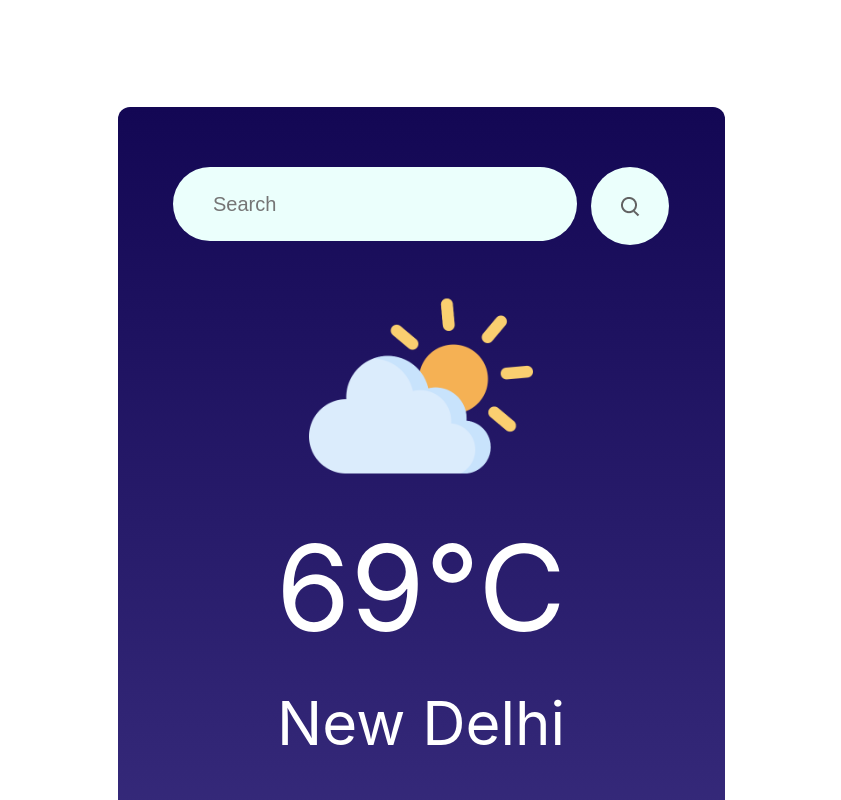
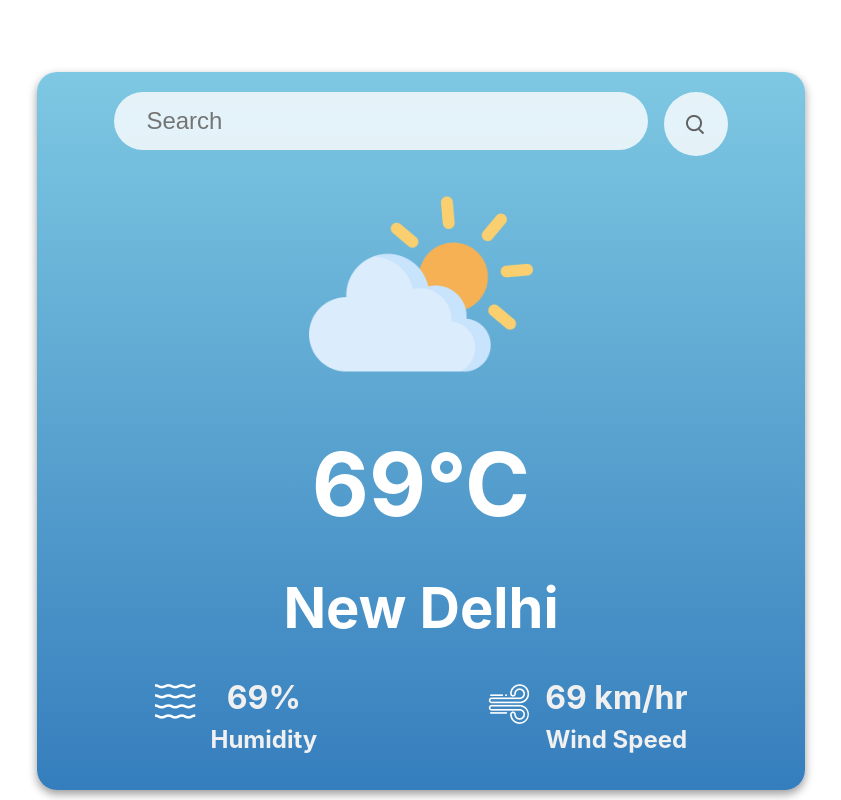
Before and after one commit to VedantNagar/Weather-App, a React (Vite) app in the folder weather-app/: page / in a window 1280 px wide. Shown: the top 800 px of the page, without its empty margins (219-1060 px from the left). Built offline with nearby package versions, Linux system fonts and the light colour scheme.

Commit message:
updated CSS

```diff
--- a/weather-app/src/Components/Weather-App/Weather.css
+++ b/weather-app/src/Components/Weather-App/Weather.css
@@ -1,4 +1,4 @@
-.container {
+/* .container {
   width: 607px;
   height: 829px;
   margin: auto;
@@ -77,3 +77,94 @@
   font-size: 20px;
   font-weight: 400;
 }
+ */
+.container {
+  width: 60vw;
+  height: auto;
+  margin: auto;
+  margin-top: 5vh;
+  border-radius: 20px;
+  background-image: linear-gradient(180deg, #7ec8e3 0%, #357ebd 100%);
+  box-shadow: 0px 4px 10px rgba(0, 0, 0, 0.4);
+}
+
+.top-bar {
+  display: flex;
+  justify-content: center;
+  gap: 1rem;
+  padding-top: 2.5vh;
+}
+
+.top-bar input {
+  width: 65%;
+  height: 3.5rem;
+  background: rgba(255, 255, 255, 0.8);
+  border: none;
+  outline: none;
+  border-radius: 2rem;
+  padding-left: 2rem;
+  color: #f0f0f0; /* Slightly off-white */
+  font-size: 1.5rem;
+}
+
+.search-icon {
+  width: 4rem;
+  height: 4rem;
+  background: rgba(255, 255, 255, 0.8);
+  border-radius: 50%;
+  display: flex;
+  justify-content: center;
+  align-items: center;
+  cursor: pointer;
+}
+
+.weather-image {
+  margin-top: 2vh; /* Decreased margin-top */
+  text-align: center;
+  padding-bottom: 2vh; /* Increased padding-bottom */
+}
+
+.weather-temp {
+  color: #fff;
+  font-size: 5.5rem; /* Increased font size */
+  font-weight: bold; /* Bold font */
+  margin-bottom: 1rem; /* Adjusted margin-bottom */
+}
+
+.weather-location {
+  color: #fff;
+  font-size: 3.5rem; /* Increased font size */
+  font-weight: bold; /* Bold font */
+  margin-bottom: 1.5rem; /* Adjusted margin-bottom */
+}
+
+.data-container {
+  margin-top: 3vh;
+  display: flex;
+  justify-content: space-between;
+  padding: 0 2rem;
+  color: #f0f0f0; /* Slightly off-white */
+}
+
+.element {
+  margin: auto;
+  display: flex;
+  align-items: flex-start;
+  gap: 15px;
+}
+
+.data {
+  font-size: 2rem; /* Increased font size */
+  font-weight: bold; /* Bold font */
+  padding-bottom: 1rem; /* Increased padding-bottom */
+}
+
+.icon {
+  margin-top: 10px;
+}
+
+.text {
+  font-size: 1.5rem; /* Increased font size */
+  font-weight: bold; /* Bold font */
+  padding-bottom: 1rem; /* Increased padding-bottom */
+}
```
